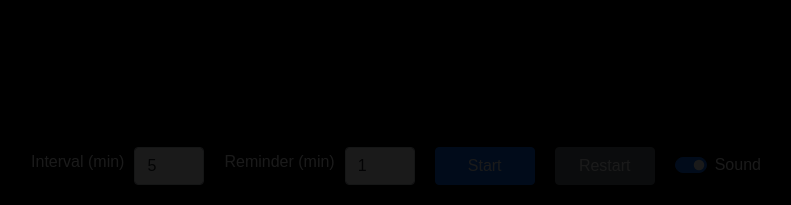
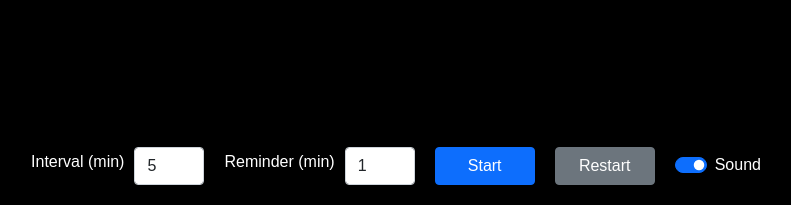
Before and after one commit to pipitone/meeting-timer, a plain HTML site: page index.html in a window 1280 px wide. Shown: the part 595-800 px from the top of the page, without its empty margins (244-1035 px from the left). Drawn offline with nearby package versions, Linux system fonts and the light colour scheme.

Commit message:
Removed some jeuje.. it was too much

```diff
--- a/index.html
+++ b/index.html
@@ -36,17 +36,6 @@ i<!DOCTYPE html>
             justify-content: center;
             align-items: center;
             gap: 20px;
-            transition: opacity 1s 1s;
-            opacity: 0.1;
-        }
-
-        #settings:hover {
-            transition: opacity 1s 0s;
-            opacity: 1;
-        }
-
-        #settings:not(:hover) {
-            opacity: 0.1;
         }
 
         #settings .btn {
```
